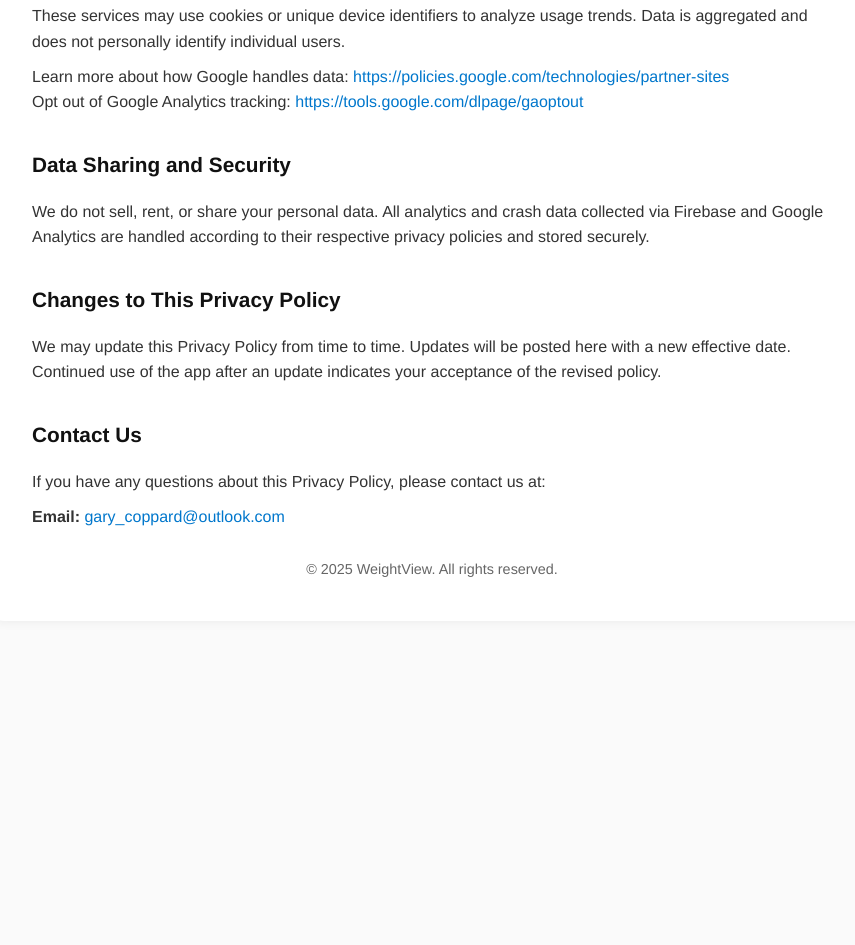
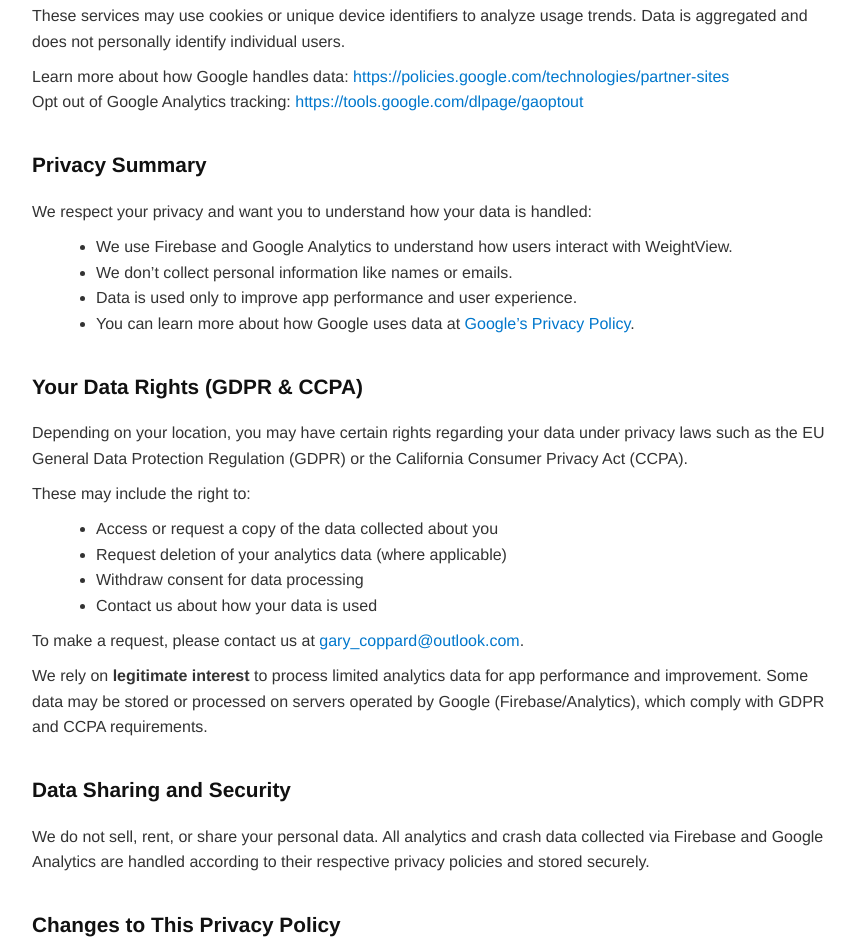
Before and after one commit to gcoppard/weight_view_about, a plain HTML site: page docs/index.html in a window 1280 px wide. Shown: the part 800-1745 px from the top of the page, without its empty margins (208-1063 px from the left). Before the commit the page ends 1461 px from the top, so only its background shows below. Drawn offline with Linux system fonts and the light colour scheme.

Commit message:
More changes to privacy document

```diff
--- a/docs/index.html
+++ b/docs/index.html
@@ -62,6 +62,7 @@
       WeightView (“we,” “our,” or “us”) respects your privacy. This Privacy Policy explains how we collect, use, and protect your information when you use our app.
     </p>
 
+    <!-- Information We Collect -->
     <h2>Information We Collect</h2>
     <ul>
       <li><strong>Analytics:</strong> We use Firebase Analytics (linked with Google Analytics) to understand app usage and improve features.</li>
@@ -69,6 +70,7 @@
       <li><strong>No personal data:</strong> We do not collect names, emails, or any personally identifiable information.</li>
     </ul>
 
+    <!-- How We Use Your Data -->
     <h2>How We Use Your Data</h2>
     <p>We use collected data only to:</p>
     <ul>
@@ -77,6 +79,7 @@
       <li>Enhance user experience and future updates</li>
     </ul>
 
+    <!-- Third-Party Services -->
     <h2>Third-Party Services</h2>
     <p>We use the following third-party services in our app:</p>
     <ul>
@@ -93,16 +96,48 @@
       <a href="https://tools.google.com/dlpage/gaoptout" target="_blank">https://tools.google.com/dlpage/gaoptout</a>
     </p>
 
+    <!-- Privacy Summary -->
+    <h2>Privacy Summary</h2>
+    <p>We respect your privacy and want you to understand how your data is handled:</p>
+    <ul>
+      <li>We use Firebase and Google Analytics to understand how users interact with WeightView.</li>
+      <li>We don’t collect personal information like names or emails.</li>
+      <li>Data is used only to improve app performance and user experience.</li>
+      <li>You can learn more about how Google uses data at <a href="https://policies.google.com/technologies/partner-sites" target="_blank">Google’s Privacy Policy</a>.</li>
+    </ul>
+
+    <!-- GDPR & CCPA Rights -->
+    <h2>Your Data Rights (GDPR & CCPA)</h2>
+    <p>
+      Depending on your location, you may have certain rights regarding your data under privacy laws such as the EU General Data Protection Regulation (GDPR) or the California Consumer Privacy Act (CCPA).
+    </p>
+    <p>These may include the right to:</p>
+    <ul>
+      <li>Access or request a copy of the data collected about you</li>
+      <li>Request deletion of your analytics data (where applicable)</li>
+      <li>Withdraw consent for data processing</li>
+      <li>Contact us about how your data is used</li>
+    </ul>
+    <p>
+      To make a request, please contact us at <a href="mailto:gary_coppard@outlook.com">gary_coppard@outlook.com</a>.
+    </p>
+    <p>
+      We rely on <strong>legitimate interest</strong> to process limited analytics data for app performance and improvement. Some data may be stored or processed on servers operated by Google (Firebase/Analytics), which comply with GDPR and CCPA requirements.
+    </p>
+
+    <!-- Data Sharing & Security -->
     <h2>Data Sharing and Security</h2>
     <p>
       We do not sell, rent, or share your personal data. All analytics and crash data collected via Firebase and Google Analytics are handled according to their respective privacy policies and stored securely.
     </p>
 
+    <!-- Changes -->
     <h2>Changes to This Privacy Policy</h2>
     <p>
       We may update this Privacy Policy from time to time. Updates will be posted here with a new effective date. Continued use of the app after an update indicates your acceptance of the revised policy.
     </p>
 
+    <!-- Contact -->
     <h2>Contact Us</h2>
     <p>
       If you have any questions about this Privacy Policy, please contact us at:
```
